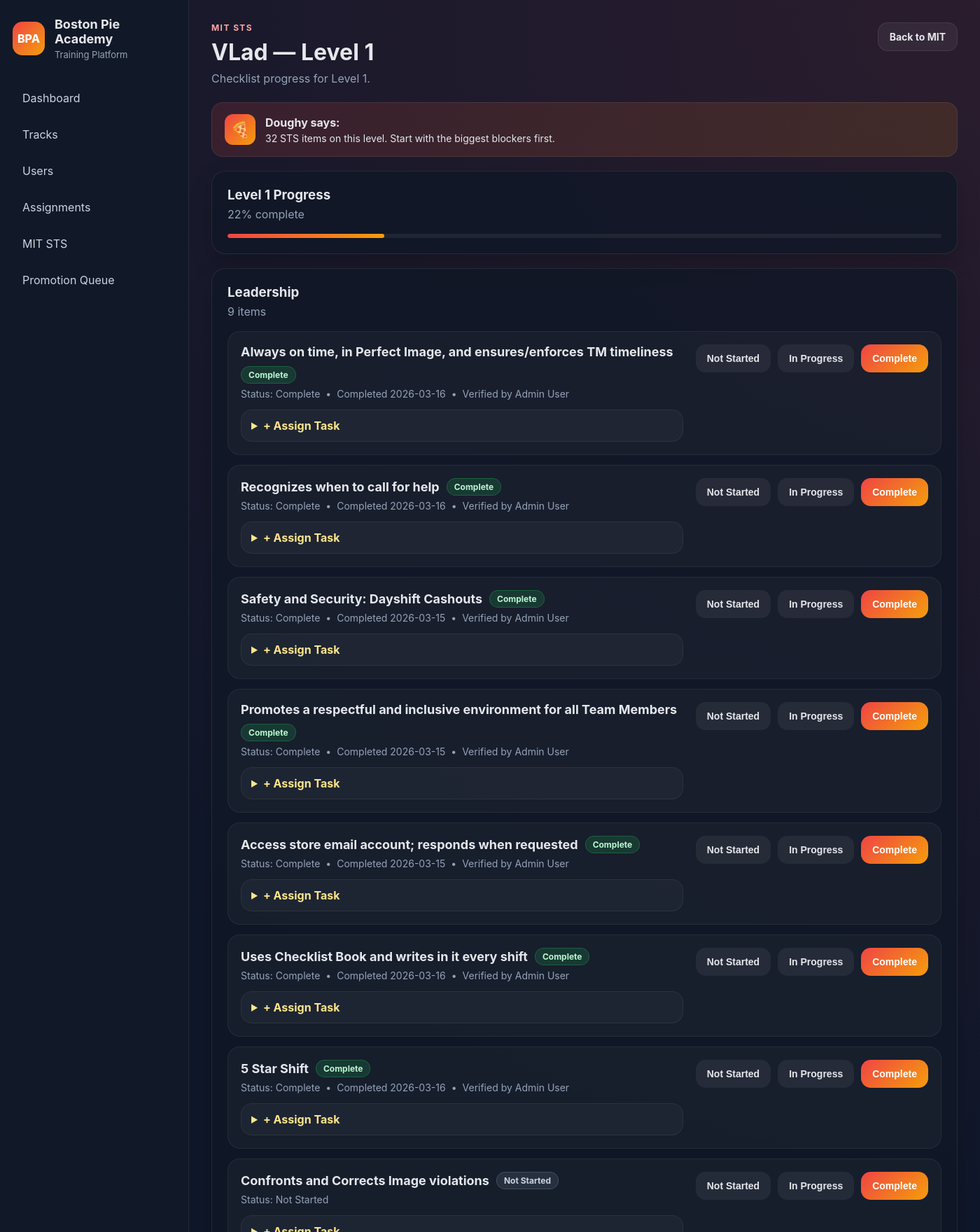
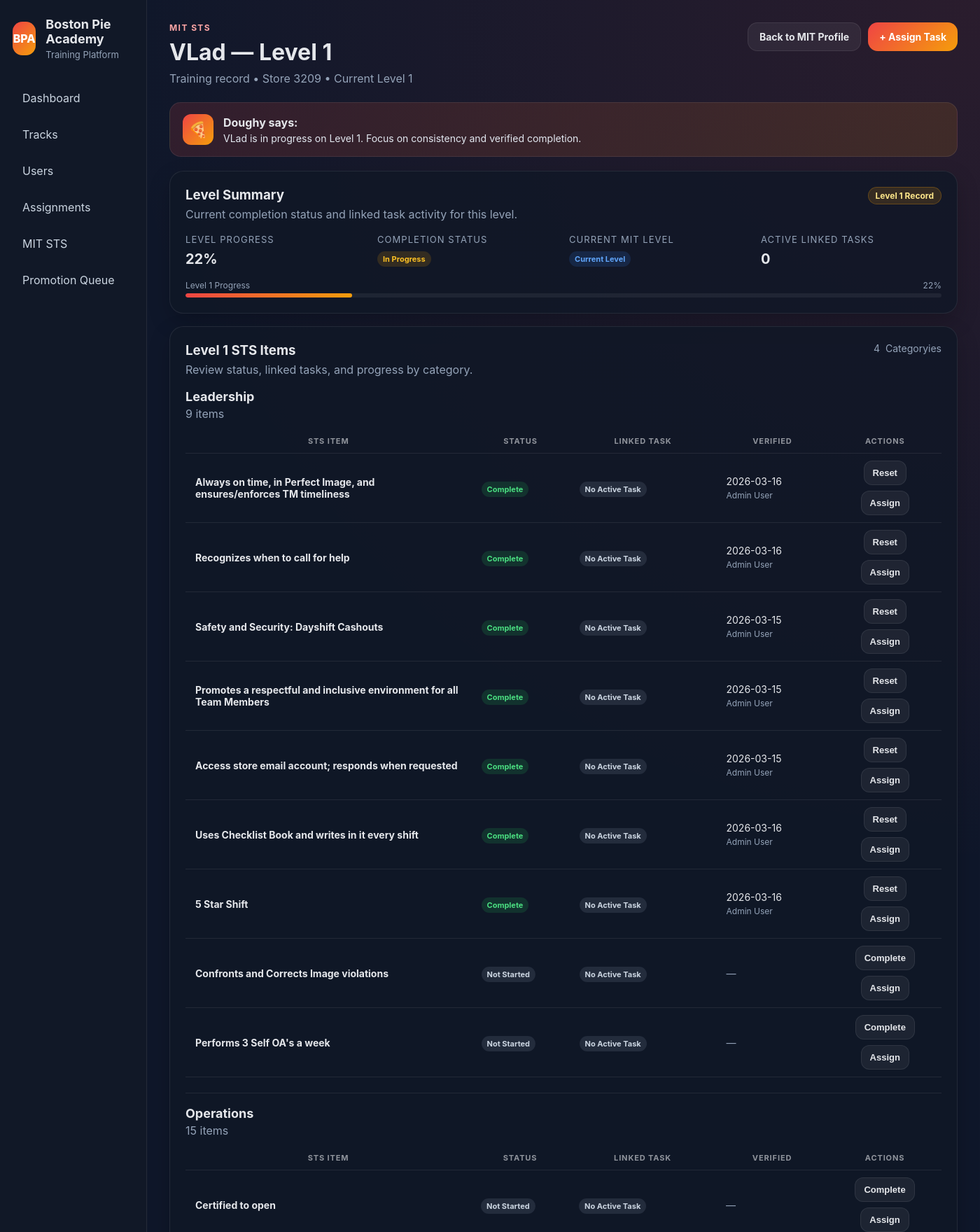
Before and after one commit to zilbervlad/boston-pie-academy, a Flask app: page /mit-sts/mits/1/level/1 in a window 1400 px wide. Shown: the top 1760 px of the page at 70% size. Run offline with Flask 3, Linux system fonts and the light colour scheme; a user stored in the database is signed in.

Commit message:
Upgrade MIT system: level detail + task board UI

```diff
--- a/app/templates/mit_sts/level_detail.html
+++ b/app/templates/mit_sts/level_detail.html
@@ -1,6 +1,6 @@
 {% extends "base.html" %}
 
-{% block title %}MIT Level {{ level_number }}{% endblock %}
+{% block title %}Level {{ level_number }} Details{% endblock %}
 
 {% block content %}
 <div class="page-header">
@@ -8,218 +8,214 @@
         <p class="eyebrow">MIT STS</p>
         <h2>{{ mit.mit_user.name }} — Level {{ level_number }}</h2>
         <p class="subtle">
-            Checklist progress for Level {{ level_number }}.
-            {% if is_complete %}
-            <span class="completion-pill">Complete</span>
-            {% endif %}
+            Training record • Store {{ mit.store_number or 'Not set' }} • Current Level {{ mit.current_level }}
         </p>
     </div>
 
     <div class="track-actions">
-        <a class="btn btn-secondary" href="{{ url_for('mit_sts.view_mit', mit_id=mit.id) }}">Back to MIT</a>
+        <a class="btn btn-secondary" href="{{ url_for('mit_sts.view_mit', mit_id=mit.id) }}">Back to MIT Profile</a>
+        <a class="btn btn-primary" href="{{ url_for('mit_sts.new_task', mit_id=mit.id) }}">+ Assign Task</a>
     </div>
 </div>
 
-{% set total_items = grouped_items.values() | map('length') | sum %}
-{% set active_linked_count = active_task_map | length %}
 {% if is_complete %}
-    {% set message = "Level " ~ level_number ~ " is complete. Nice work." %}
+    {% set message = "Level " ~ level_number ~ " is complete for " ~ mit.mit_user.name ~ ". Review readiness and next-step timing." %}
+{% elif active_task_map %}
+    {% set message = "Level " ~ level_number ~ " has active linked tasks. Keep progress tight and close open loops before adding too much more." %}
 {% elif level_progress >= 80 %}
-    {% set message = "Level " ~ level_number ~ " is at " ~ level_progress ~ "%. Almost there." %}
-{% elif active_linked_count > 0 %}
-    {% set message = active_linked_count ~ " linked task" ~ ("s are" if active_linked_count != 1 else " is") ~ " active on this level." %}
-{% elif total_items > 0 %}
-    {% set message = total_items ~ " STS item" ~ ("s" if total_items != 1 else "") ~ " on this level. Start with the biggest blockers first." %}
+    {% set message = mit.mit_user.name ~ " is at " ~ level_progress ~ "% on Level " ~ level_number ~ ". Finish the final items and verify cleanly." %}
+{% elif level_progress > 0 %}
+    {% set message = mit.mit_user.name ~ " is in progress on Level " ~ level_number ~ ". Focus on consistency and verified completion." %}
 {% else %}
-    {% set message = "No STS items are seeded for this level yet." %}
+    {% set message = "Level " ~ level_number ~ " has not started yet. Assign the first few high-value items and build momentum." %}
 {% endif %}
 {% include "partials/doughy.html" %}
 
-<div class="card" style="margin-bottom: 20px;">
-    <div class="card-header">
-        <h3>Level {{ level_number }} Progress</h3>
-        <p>{{ level_progress }}% complete</p>
+<div class="card" style="margin-bottom: 18px;">
+    <div class="card-header" style="display:flex; justify-content:space-between; align-items:flex-start; gap:16px; flex-wrap:wrap;">
+        <div>
+            <h3>Level Summary</h3>
+            <p>Current completion status and linked task activity for this level.</p>
         </div>
-    <div class="progress-bar">
+        <div class="badge">
+            Level {{ level_number }} Record
+        </div>
+    </div>
+
+    <div style="display:grid; grid-template-columns: repeat(4, minmax(180px, 1fr)); gap:16px;">
+        <div>
+            <div class="stat-label">Level Progress</div>
+            <div style="margin-top:8px; font-size:20px; font-weight:700;">{{ level_progress }}%</div>
+        </div>
+
+        <div>
+            <div class="stat-label">Completion Status</div>
+            <div style="margin-top:8px;">
+                {% if is_complete %}
+                    <span class="pill pill-success">Complete</span>
+                {% elif level_progress > 0 %}
+                    <span class="pill pill-warning">In Progress</span>
+                {% else %}
+                    <span class="pill pill-muted">Not Started</span>
+                {% endif %}
+            </div>
+        </div>
+
+        <div>
+            <div class="stat-label">Current MIT Level</div>
+            <div style="margin-top:8px;">
+                {% if mit.current_level == level_number %}
+                    <span class="pill pill-info">Current Level</span>
+                {% else %}
+                    <span class="pill pill-muted">Reference Level</span>
+                {% endif %}
+            </div>
+        </div>
+
+        <div>
+            <div class="stat-label">Active Linked Tasks</div>
+            <div style="margin-top:8px; font-size:20px; font-weight:700;">{{ active_task_map|length }}</div>
+        </div>
+    </div>
+
+    <div style="margin-top:18px;">
+        <div style="display:flex; justify-content:space-between; align-items:center; gap:10px; font-size:12px; color:#94a3b8; margin-bottom:4px;">
+            <span>Level {{ level_number }} Progress</span>
+            <span>{{ level_progress }}%</span>
+        </div>
+        <div class="progress-bar" style="margin-top:0;">
             <div class="progress-fill" style="width: {{ level_progress }}%;"></div>
+        </div>
+    </div>
+</div>
+
+<div class="card">
+    <div class="card-header" style="display:flex; justify-content:space-between; align-items:flex-start; gap:16px; flex-wrap:wrap;">
+        <div>
+            <h3>Level {{ level_number }} STS Items</h3>
+            <p>Review status, linked tasks, and progress by category.</p>
+        </div>
+        <div class="track-meta" style="margin-top:0;">
+            <span>{{ grouped_items|length }}</span>
+            <span>Category{{ '' if grouped_items|length == 1 else 'ies' }}</span>
         </div>
     </div>
 
     {% if grouped_items %}
         {% for category, items in grouped_items.items() %}
-    <div class="card" style="margin-bottom: 24px;">
-        <div class="card-header">
-            <h3>{{ category }}</h3>
-            <p>{{ items|length }} item{{ '' if items|length == 1 else 's' }}</p>
+        <div style="{% if not loop.first %}margin-top:22px; padding-top:18px; border-top:1px solid rgba(255,255,255,0.08);{% endif %}">
+            <div style="display:flex; justify-content:space-between; align-items:flex-start; gap:16px; flex-wrap:wrap; margin-bottom:12px;">
+                <div>
+                    <h4 style="margin:0; font-size:18px;">{{ category }}</h4>
+                    <p class="subtle" style="margin-top:4px;">{{ items|length }} item{{ '' if items|length == 1 else 's' }}</p>
+                </div>
             </div>
 
-        <div class="track-list">
+            <div class="table-wrapper">
+                <table class="data-table">
+                    <thead>
+                        <tr>
+                            <th style="min-width: 260px;">STS Item</th>
+                            <th style="min-width: 140px;">Status</th>
+                            <th style="min-width: 210px;">Linked Task</th>
+                            <th style="min-width: 160px;">Verified</th>
+                            <th style="text-align:center; min-width: 120px;">Actions</th>
+                        </tr>
+                    </thead>
+                    <tbody>
                         {% for item in items %}
                         {% set progress = progress_map.get(item.id) %}
                         {% set linked_task = active_task_map.get(item.id) %}
-            <div class="track-row sts-row">
-                <div class="sts-main">
-                    <div class="sts-header-line">
-                        <div class="track-title">{{ item.item_name }}</div>
-
-                        {% if progress %}
-                            {% if progress.status == 'complete' %}
-                                <span class="sts-status-badge sts-complete">Complete</span>
-                            {% elif progress.status == 'in_progress' %}
-                                <span class="sts-status-badge sts-in-progress">In Progress</span>
-                            {% else %}
-                                <span class="sts-status-badge sts-not-started">Not Started</span>
-                            {% endif %}
-                        {% else %}
-                            <span class="sts-status-badge sts-not-started">Not Started</span>
+                        <tr>
+                            <td>
+                                <div style="display:flex; flex-direction:column; gap:5px;">
+                                    <strong>{{ item.item_name }}</strong>
+                                    {% if item.item_description %}
+                                    <span style="font-size:12px; color:#94a3b8; line-height:1.45;">
+                                        {{ item.item_description }}
+                                    </span>
                                     {% endif %}
                                 </div>
+                            </td>
 
-                    <div class="track-meta">
-                        <span>Status: {{ progress.status|replace('_', ' ')|title if progress else 'Not Started' }}</span>
+                            <td>
+                                {% if progress and progress.status == 'complete' %}
+                                    <span class="pill pill-success">Complete</span>
+                                {% elif progress and progress.status == 'in_progress' %}
+                                    <span class="pill pill-warning">In Progress</span>
+                                {% else %}
+                                    <span class="pill pill-muted">Not Started</span>
+                                {% endif %}
+                            </td>
+
+                            <td>
+                                {% if linked_task %}
+                                    <div style="display:flex; flex-direction:column; gap:5px;">
+                                        <span class="pill pill-info">{{ task_display_status(linked_task)|replace('_', ' ')|title }}</span>
+                                        <span style="font-size:12px; color:#94a3b8;">
+                                            {{ linked_task.title }}
+                                        </span>
+                                    </div>
+                                {% else %}
+                                    <span class="pill pill-muted">No Active Task</span>
+                                {% endif %}
+                            </td>
+
+                            <td>
                                 {% if progress and progress.completed_date %}
-                        <span>•</span>
-                        <span>Completed {{ progress.completed_date.strftime('%Y-%m-%d') }}</span>
+                                    <div style="display:flex; flex-direction:column; gap:4px;">
+                                        <span>{{ progress.completed_date.strftime('%Y-%m-%d') }}</span>
+                                        <span style="font-size:12px; color:#94a3b8;">
+                                            {{ progress.verified_by_user.name if progress.verified_by_user else 'Verified' }}
+                                        </span>
+                                    </div>
+                                {% else %}
+                                    <span style="color:#94a3b8;">—</span>
                                 {% endif %}
-                        {% if progress and progress.verified_by_user %}
-                        <span>•</span>
-                        <span>Verified by {{ progress.verified_by_user.name }}</span>
+                            </td>
+
+                            <td style="text-align:center;">
+                                <div style="display:flex; gap:8px; justify-content:center; flex-wrap:wrap;">
+                                    {% if can_edit %}
+                                    <form method="POST" action="{{ url_for('mit_sts.update_progress', progress_id=progress.id) }}" style="margin:0;">
+                                        <input type="hidden" name="status" value="{% if progress and progress.status == 'complete' %}not_started{% else %}complete{% endif %}">
+                                        <button type="submit" class="btn btn-secondary btn-sm">
+                                            {% if progress and progress.status == 'complete' %}Reset{% else %}Complete{% endif %}
+                                        </button>
+                                    </form>
+                                    {% endif %}
+
+                                    {% if can_edit and not linked_task %}
+                                    <form method="POST" action="{{ url_for('mit_sts.quick_add_task', task_id=progress.id) }}" style="margin:0;">
+                                        <input type="hidden" name="title" value="{{ item.item_name }}">
+                                        <input type="hidden" name="priority" value="medium">
+                                        <button type="submit" class="btn btn-secondary btn-sm">Assign</button>
+                                    </form>
                                     {% endif %}
                                 </div>
+                            </td>
+                        </tr>
 
-                    {% if item.item_description %}
-                    <div class="lesson-summary">{{ item.item_description }}</div>
+                        {% if progress and progress.notes %}
+                        <tr>
+                            <td colspan="5" style="background: rgba(255,255,255,0.02);">
+                                <div style="font-size:13px; color:#cbd5e1; line-height:1.5;">
+                                    <strong style="color:#e5e7eb;">Notes:</strong> {{ progress.notes }}
+                                </div>
+                            </td>
+                        </tr>
                         {% endif %}
-
-                    {% if linked_task %}
-                    <div class="sts-task-box">
-                        <div class="sts-task-header">
-                            <strong>Linked Task</strong>
-                            <span class="sts-task-status sts-task-{{ task_display_status(linked_task) }}">
-                                {{ task_display_status(linked_task)|replace('_', ' ')|title }}
-                            </span>
-                        </div>
-
-                        <div class="sts-task-title">{{ linked_task.title }}</div>
-
-                        <div class="track-meta">
-                            <span>Priority: {{ linked_task.priority|title }}</span>
-                            {% if linked_task.due_date %}
-                            <span>•</span>
-                            <span>Due {{ linked_task.due_date.strftime('%Y-%m-%d') }}</span>
-                            {% endif %}
-                            <span>•</span>
-                            <span>Assigned by {{ linked_task.assigned_by_user.name }}</span>
-                        </div>
-
-                        {% if linked_task.notes %}
-                        <div class="lesson-summary">{{ linked_task.notes }}</div>
-                        {% endif %}
-
-                        {% if can_edit %}
-                        <div class="track-actions" style="margin-top: 12px;">
-                            <form method="POST" action="{{ url_for('mit_sts.update_task_status', task_id=linked_task.id) }}">
-                                <input type="hidden" name="status" value="open">
-                                <button type="submit" class="btn btn-secondary">Open</button>
-                            </form>
-                            <form method="POST" action="{{ url_for('mit_sts.update_task_status', task_id=linked_task.id) }}">
-                                <input type="hidden" name="status" value="in_progress">
-                                <button type="submit" class="btn btn-secondary">In Progress</button>
-                            </form>
-                            <form method="POST" action="{{ url_for('mit_sts.update_task_status', task_id=linked_task.id) }}">
-                                <input type="hidden" name="status" value="verified">
-                                <button type="submit" class="btn btn-primary">Verify Complete</button>
-                            </form>
-                            <form method="POST" action="{{ url_for('mit_sts.update_task_status', task_id=linked_task.id) }}">
-                                <input type="hidden" name="status" value="cancelled">
-                                <button type="submit" class="btn btn-danger">Cancel</button>
-                            </form>
-                        </div>
-                        {% elif user.id == mit.user_id and linked_task.status in ['open', 'in_progress'] %}
-                        <div class="sts-inline-task-form">
-                            <details>
-                                <summary>Submit for Review</summary>
-                                <form method="POST" action="{{ url_for('mit_sts.submit_task_for_review', task_id=linked_task.id) }}" class="sts-task-form-grid">
-                                    <div class="form-group form-group-full">
-                                        <label>Completion Note</label>
-                                        <textarea name="mit_completion_note" rows="2" placeholder="What did you complete? Any notes for leadership?"></textarea>
-                                    </div>
-
-                                    <div class="form-actions form-group-full">
-                                        <button type="submit" class="btn btn-primary">Submit for Review</button>
-                                    </div>
-                                </form>
-                            </details>
-                        </div>
-                        {% endif %}
-                    </div>
-                    {% elif can_edit %}
-                    <div class="sts-inline-task-form">
-                        <details>
-                            <summary>+ Assign Task</summary>
-                            <form method="POST" action="{{ url_for('mit_sts.quick_add_task', task_id=progress.id) }}" class="sts-task-form-grid">
-                                <div class="form-group">
-                                    <label>Task Title</label>
-                                    <input type="text" name="title" value="{{ item.item_name }}">
-                                </div>
-
-                                <div class="form-group">
-                                    <label>Due Date</label>
-                                    <input type="date" name="due_date">
-                                </div>
-
-                                <div class="form-group">
-                                    <label>Priority</label>
-                                    <select name="priority">
-                                        <option value="low">Low</option>
-                                        <option value="medium" selected>Medium</option>
-                                        <option value="high">High</option>
-                                    </select>
-                                </div>
-
-                                <div class="form-group form-group-full">
-                                    <label>Notes</label>
-                                    <textarea name="notes" rows="2" placeholder="Task notes or meeting follow-up..."></textarea>
-                                </div>
-
-                                <div class="form-actions form-group-full">
-                                    <button type="submit" class="btn btn-primary">Assign Task</button>
-                                </div>
-                            </form>
-                        </details>
-                    </div>
-                    {% endif %}
-                </div>
-
-                {% if progress and can_edit %}
-                <div class="track-actions sts-actions">
-                    <form method="POST" action="{{ url_for('mit_sts.update_progress', progress_id=progress.id) }}">
-                        <input type="hidden" name="status" value="not_started">
-                        <button type="submit" class="btn btn-secondary">Not Started</button>
-                    </form>
-
-                    <form method="POST" action="{{ url_for('mit_sts.update_progress', progress_id=progress.id) }}">
-                        <input type="hidden" name="status" value="in_progress">
-                        <button type="submit" class="btn btn-secondary">In Progress</button>
-                    </form>
-
-                    <form method="POST" action="{{ url_for('mit_sts.update_progress', progress_id=progress.id) }}">
-                        <input type="hidden" name="status" value="complete">
-                        <button type="submit" class="btn btn-primary">Complete</button>
-                    </form>
-                </div>
-                {% endif %}
-            </div>
                         {% endfor %}
+                    </tbody>
+                </table>
             </div>
         </div>
         {% endfor %}
     {% else %}
-<div class="card">
     <div class="empty-state">
-        <h3>No STS items seeded yet</h3>
-        <p>Level {{ level_number }} has no template items yet. Seed the STS checklist first.</p>
-    </div>
+        <h3>No STS items found for this level</h3>
+        <p>Add level templates first so this record can be tracked properly.</p>
     </div>
     {% endif %}
+</div>
 {% endblock %}
```
Also changed, not shown: app/templates/mit_sts/mit_tasks.html (+116 -123 lines). Lines whose indentation alone changed are shown as unchanged.
